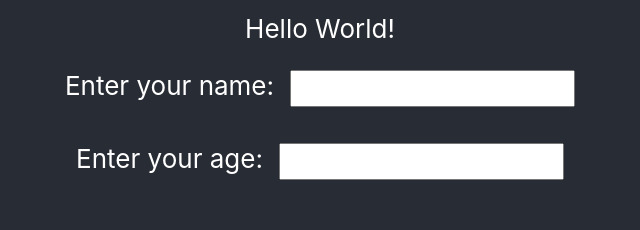
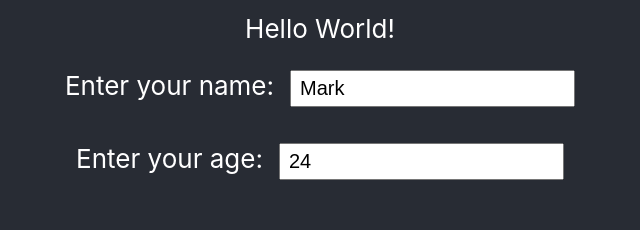
Before and after one commit to haih19/reactjs-basic---13-07-2022, a React (Create React App) app: page / in a window 1280 px wide. Shown: the part 388-618 px from the top of the page, without its empty margins (320-960 px from the left). Built offline with nearby package versions, Linux system fonts and the light colour scheme.

Commit message:
update video #8

```diff
--- a/src/views/example/myComponent.js
+++ b/src/views/example/myComponent.js
@@ -25,15 +25,16 @@ class MyComponent extends React.Component {
 
 
     render() {
+        console.log(this.state);
         return (
             <>
                 <div className="information">
                     <label htmlFor="">Enter your name:</label>
-                    <input onChange={this.handleOnChangeName} type="text" />
+                    <input onChange={this.handleOnChangeName} type="text" value={this.state.name} />
                 </div>
                 <div className="information">
                     <label htmlFor="">Enter your age:</label>
-                    <input onChange={this.handleOnChangeAge} type="text" />
+                    <input onChange={this.handleOnChangeAge} type="text" value={this.state.age} />
                 </div>
                 <div className="display">
                     <div>My name's {this.state.name}</div>
```
